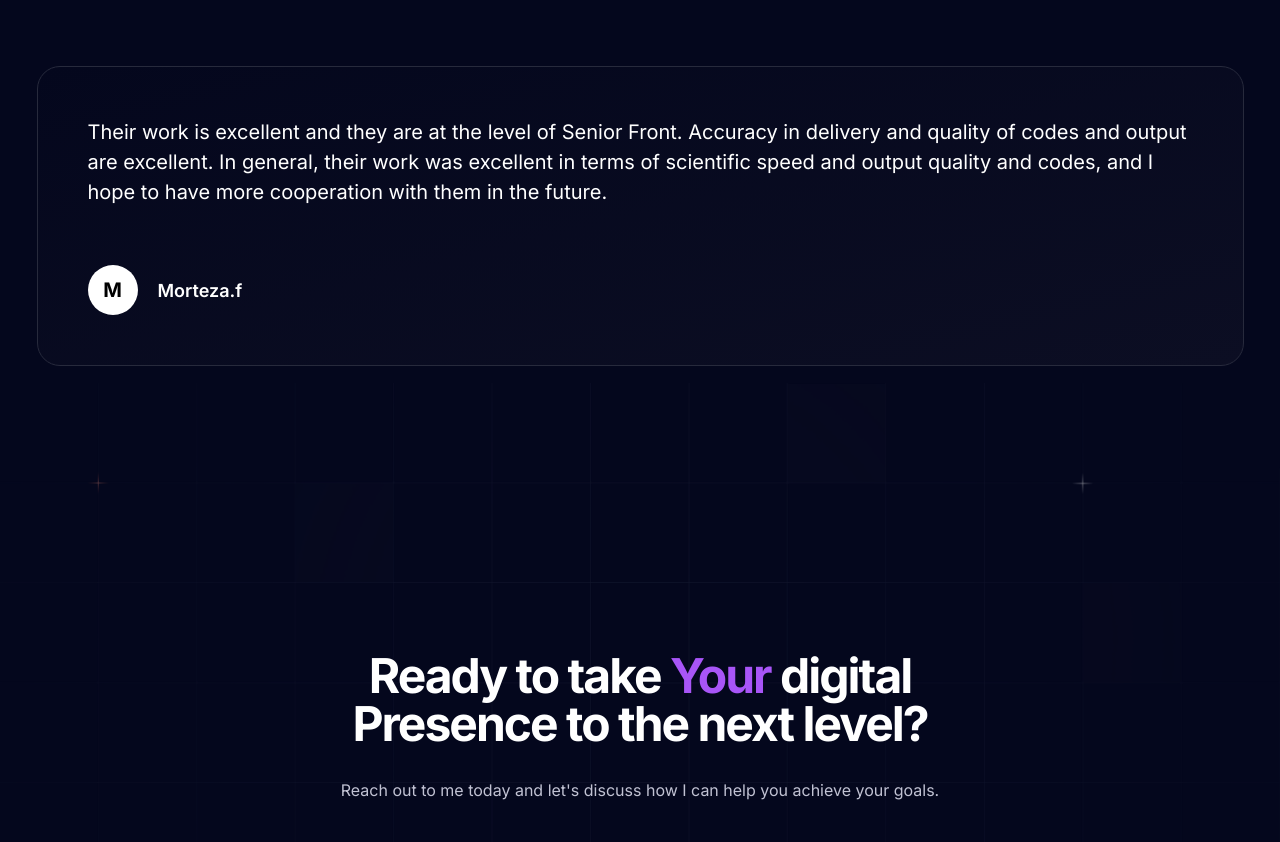
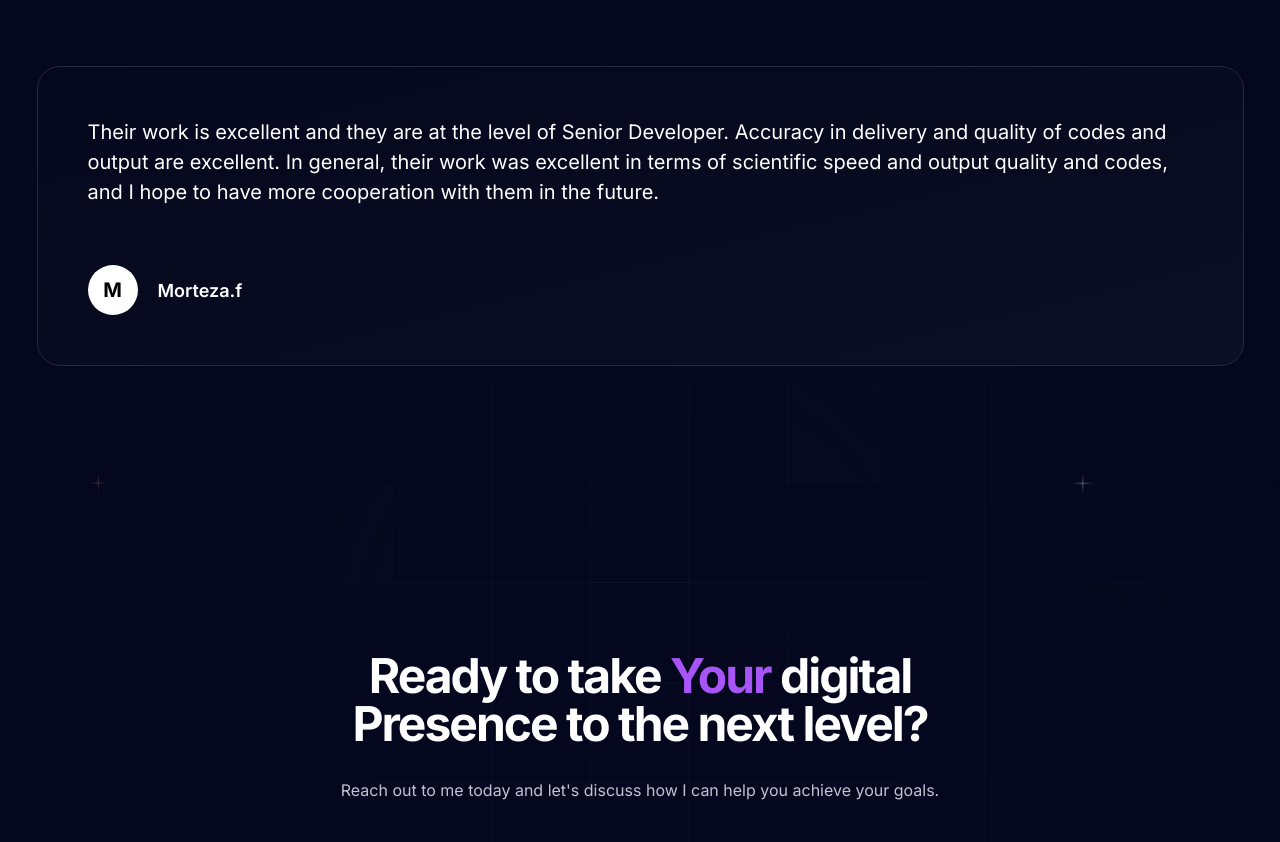
Before and after one commit to tasha-dev/portfolio, a Next.js app: page / in a window 1280 px wide. Shown: the part 3527-4369 px from the top of the page. Built offline with nearby package versions, Linux system fonts and the light colour scheme.

Commit message:
added new comment

```diff
--- a/section/home/fourthSection.tsx
+++ b/section/home/fourthSection.tsx
@@ -20,7 +20,8 @@ export default function FourthSection():ReactNode {
                     spaceBetween={50}
                     slidesPerView={1}
                 >
-                    <SwiperSlide><Comment name={'Morteza.f'}>Their work is excellent and they are at the level of Senior Front. Accuracy in delivery and quality of codes and output are excellent. In general, their work was excellent in terms of scientific speed and output quality and codes, and I hope to have more cooperation with them in the future.</Comment></SwiperSlide>
+                    <SwiperSlide><Comment name={'Morteza.f'}>Their work is excellent and they are at the level of Senior Developer. Accuracy in delivery and quality of codes and output are excellent. In general, their work was excellent in terms of scientific speed and output quality and codes, and I hope to have more cooperation with them in the future.</Comment></SwiperSlide>
+                    <SwiperSlide><Comment name={'Parham.r'}>In the webimode project, we had very good working experience with each other and i recomment him to anyone</Comment></SwiperSlide>
                 </Swiper>
             </Container>
         </section>
```
